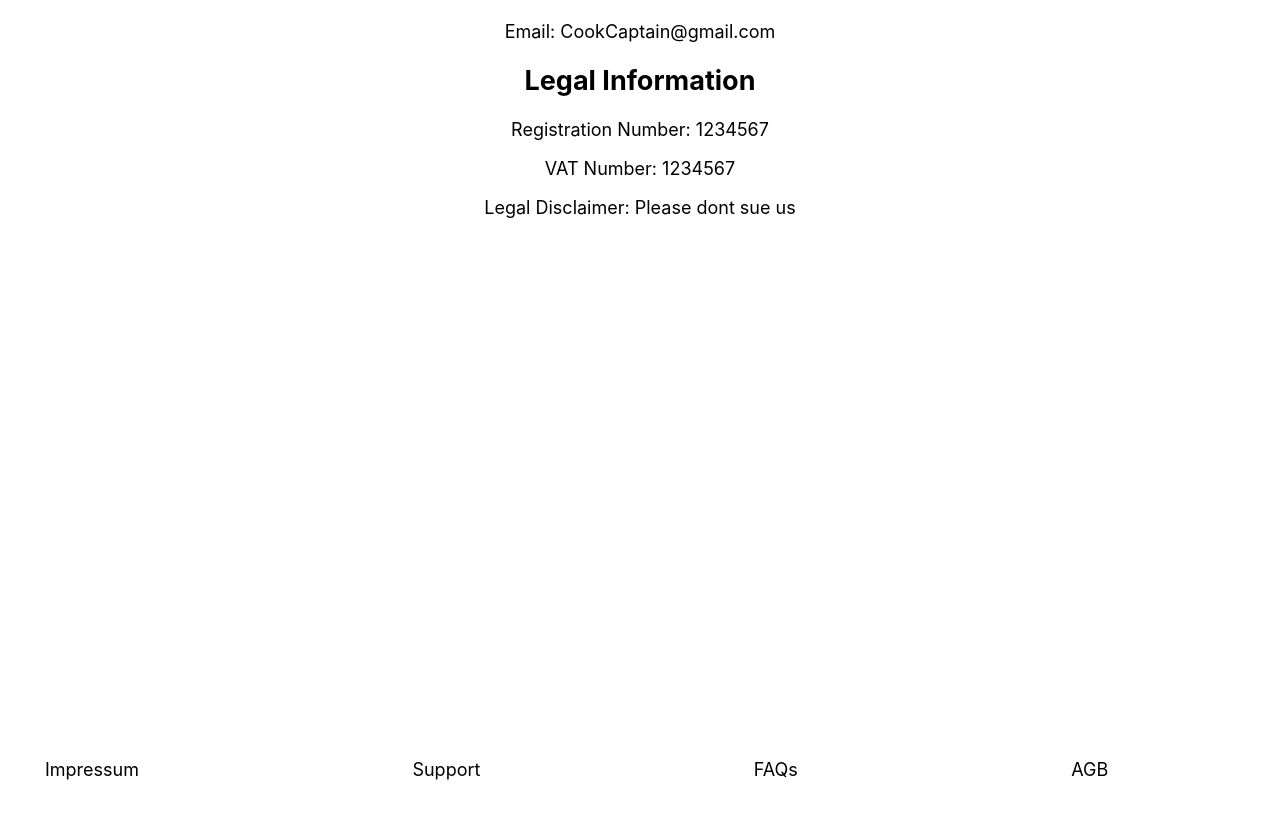
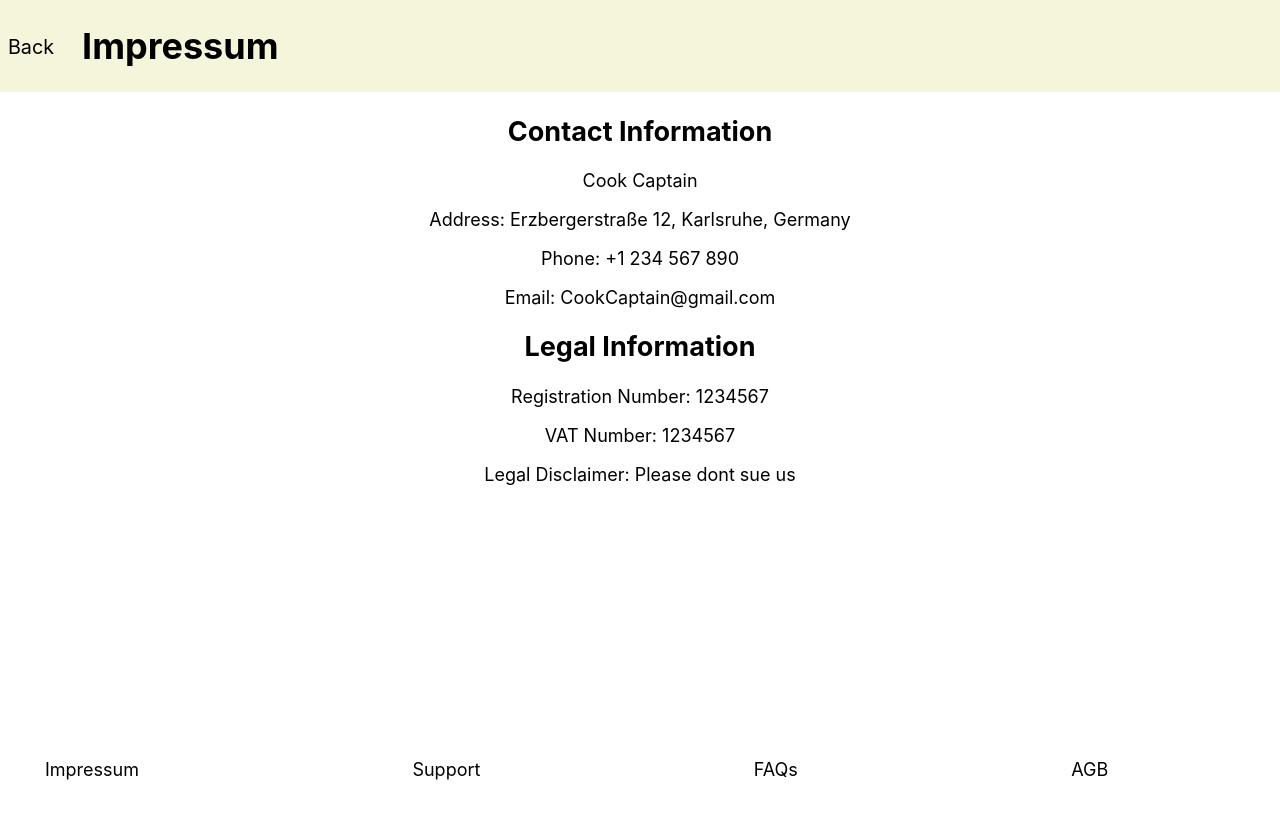
Before and after one commit to Schmarvinius/CookCaptain, a React (Create React App) app in the folder clientside/: page /impressum in a window 1280 px wide. Shown: the top 818 px of the page. Built offline with nearby package versions, Linux system fonts and the light colour scheme.

Commit message:
Impressum and Lowbar

```diff
--- a/clientside/src/Imprint/Imprint.js
+++ b/clientside/src/Imprint/Imprint.js
@@ -1,25 +1,36 @@
 import React from "react";
 import './ImprintStyle.css';
+import { useNavigate } from "react-router-dom";
 
 function Imprint() {
-    return (
+    const navigate = useNavigate();
+    const handleBackClick = () => {
+        navigate("/");
+    }
+
+    return(
+        <div>
             <div className="background">
+                <div className="headbar">
+                    <button className="textButton" onClick={handleBackClick}>
+                        Back
+                    </button>
                     <h1>Impressum</h1>
+                </div>
                 <div className="impressum-content">
                     <h2 className="impressum-heading">Contact Information</h2>
                     <p>Cook Captain</p>
                     <p>Address: Erzbergerstraße 12, Karlsruhe, Germany</p>
                     <p>Phone: +1 234 567 890</p>
                     <p>Email: CookCaptain@gmail.com</p>
-
                     <h2 className="impressum-heading">Legal Information</h2>
                     <p>Registration Number: 1234567</p>
                     <p>VAT Number: 1234567</p>
                     <p>Legal Disclaimer: Please dont sue us</p>
                 </div>
             </div>
-
+        </div>
     );
-};
+}
 
 export default Imprint;
--- a/clientside/src/Imprint/ImprintStyle.css
+++ b/clientside/src/Imprint/ImprintStyle.css
@@ -1,15 +1,31 @@
 .background{
-    width: 100vw;
-    height: 100vw;
+
     text-align: center;
     background-color: white;
+    width: 100vw;
+    height: 100vh;
     padding: 10px 10px;
     font-size: 18px;
 }
-h1{
+.headbar{
+    display: flex;
     margin-top: 0px;
     width: 100vw;
     background-color: beige;
+    padding: 0px 0px;
     text-align: left;
-    padding: 10px 10px;
+
 }
+.textButton{
+    background: none;
+    border: none;
+    padding: 10px;
+    font: inherit;
+    cursor: pointer;
+    color: inherit;
+    margin-right: 20px;
+
+}
+.textButton:hover{
+    transform: scale(1.10)
+}
```
Lines whose indentation alone changed are shown as unchanged.
